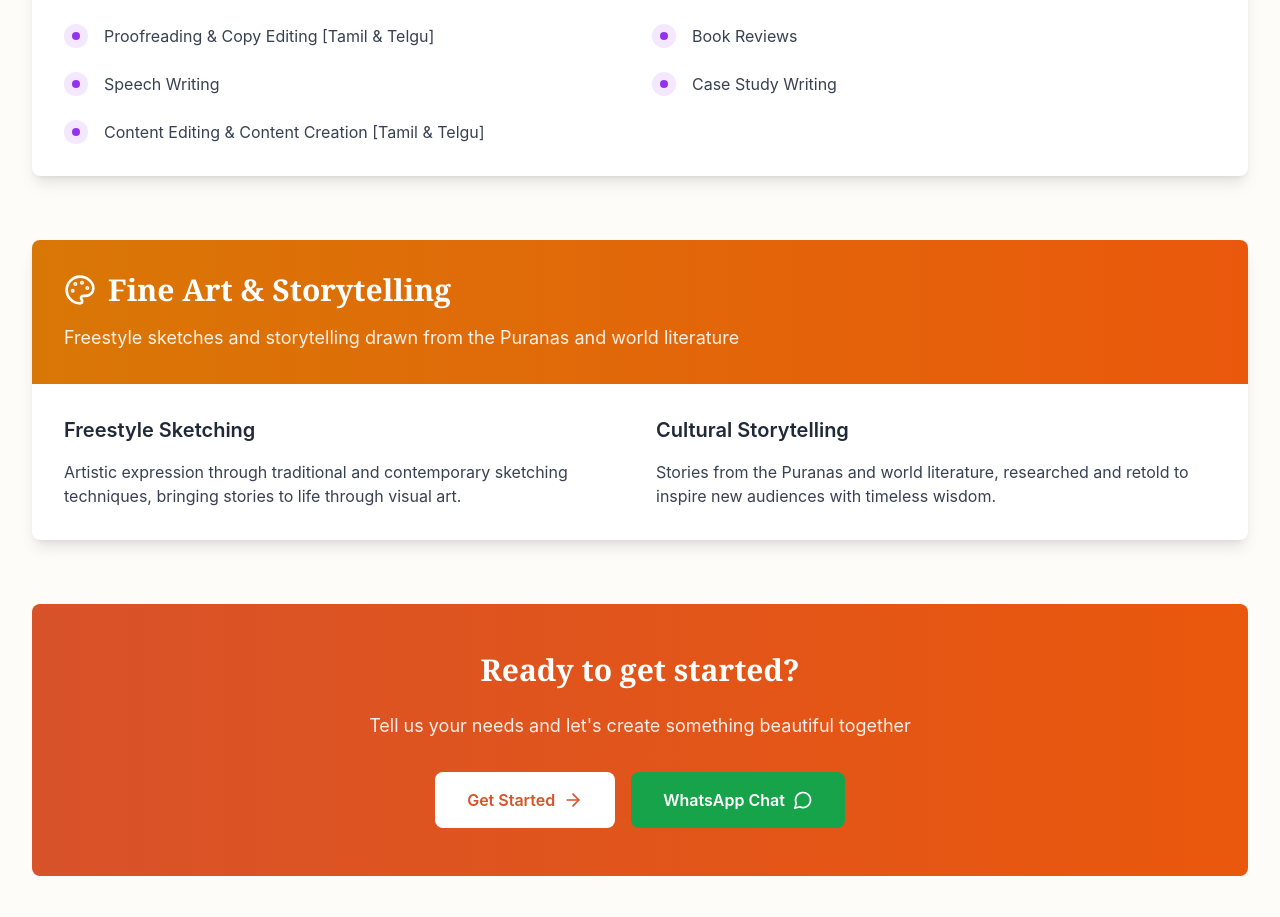
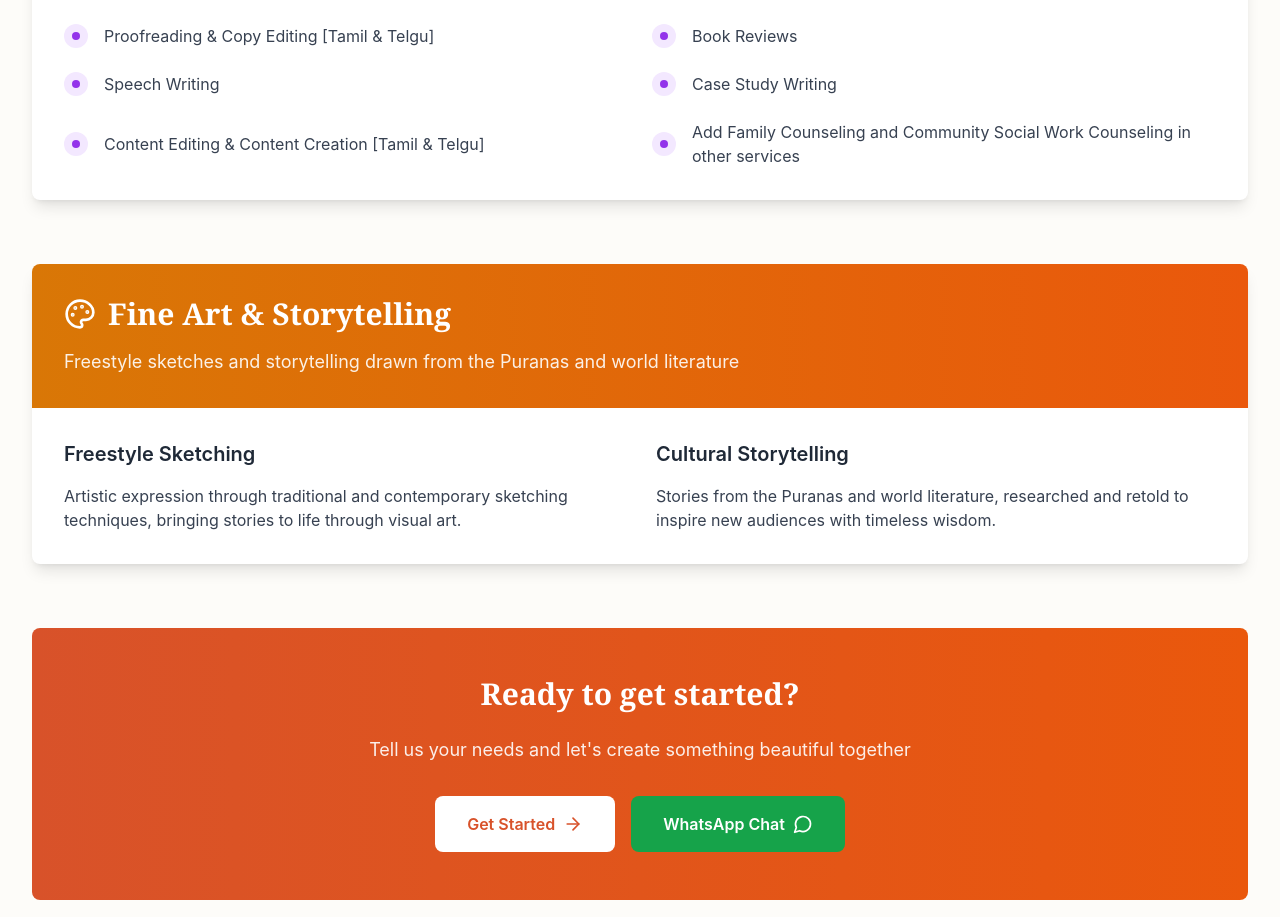
Before and after one commit to Pavi-1128/Raamalakshmi, a React (Vite) app: page /services in a window 1280 px wide. Shown: the part 2546-3463 px from the top of the page. Built offline with nearby package versions, Linux system fonts and the light colour scheme.

Commit message:
sixth commit

```diff
--- a/src/pages/Services.tsx
+++ b/src/pages/Services.tsx
@@ -349,7 +349,8 @@ const Services = () => {
     'Book Reviews',
     'Speech Writing',
     'Case Study Writing',
-    'Content Editing & Content Creation [Tamil & Telgu]'
+    'Content Editing & Content Creation [Tamil & Telgu]',
+    'Add Family Counseling and Community Social Work Counseling in other services'
   ];
 
   return (
```
Also changed, not shown: src/pages/Home.tsx (+0 -26 lines), src/assets/penImg.jpg (added).
